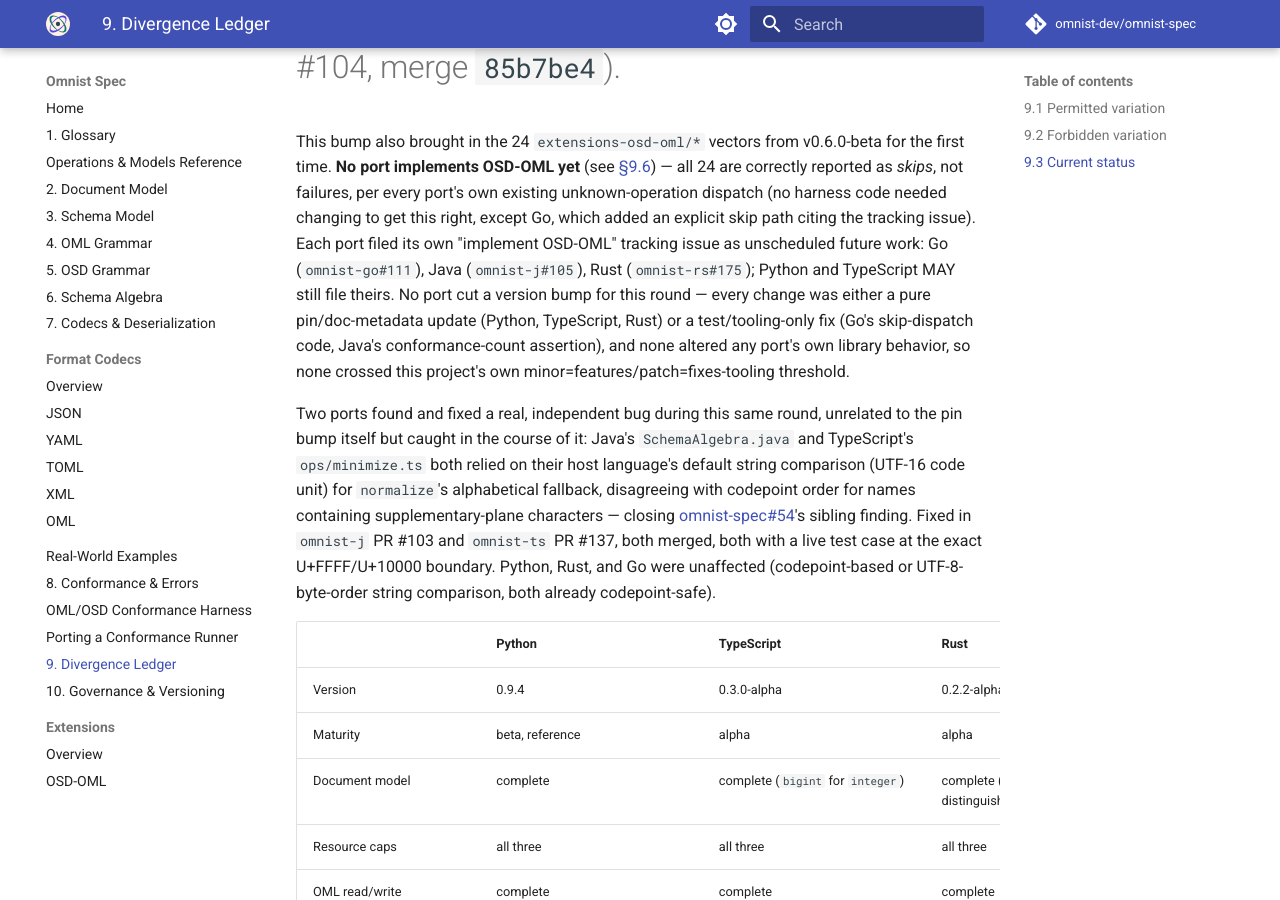
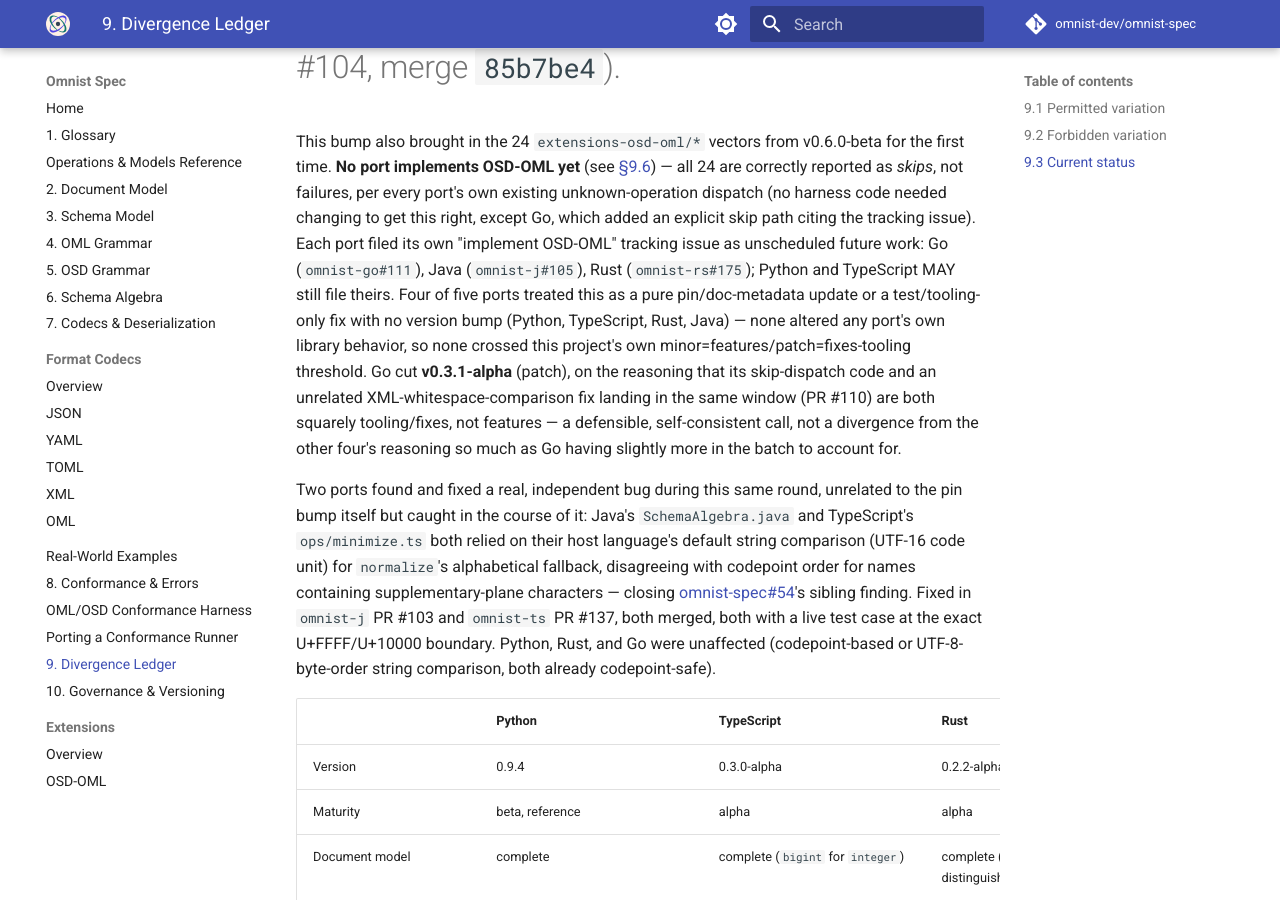
Before and after one commit to omnist-dev/omnist-spec, an MkDocs documentation site: the page built from docs/09-divergence-ledger.md, in a window 1280 px wide and 900 px high, scrolled down 2418 px. Built offline with MkDocs 1.6.1 and Material for MkDocs 9.7.7, drawn with Linux system fonts in a browser that asks for light colours; comment, search, counter and statistics services are not loaded.

Commit message:
Fix Go version to v0.3.1-alpha, per its own patch bump for this batch
Co-Authored-By: Claude Sonnet 5 <noreply@anthropic.com>

```diff
--- a/docs/09-divergence-ledger.md
+++ b/docs/09-divergence-ledger.md
@@ -114,12 +114,16 @@ not failures, per every port's own existing unknown-operation dispatch
 an explicit skip path citing the tracking issue). Each port filed its own
 "implement OSD-OML" tracking issue as unscheduled future work: Go
 (`omnist-go#111`), Java (`omnist-j#105`), Rust (`omnist-rs#175`); Python
-and TypeScript MAY still file theirs. No port cut a version bump for this round — every
-change was either a pure pin/doc-metadata update (Python, TypeScript,
-Rust) or a test/tooling-only fix (Go's skip-dispatch code, Java's
-conformance-count assertion), and none altered any port's own
+and TypeScript MAY still file theirs. Four of five ports treated this as a
+pure pin/doc-metadata update or a test/tooling-only fix with no version
+bump (Python, TypeScript, Rust, Java) — none altered any port's own
 library behavior, so none crossed this project's own
-minor=features/patch=fixes-tooling threshold.
+minor=features/patch=fixes-tooling threshold. Go cut **v0.3.1-alpha**
+(patch), on the reasoning that its skip-dispatch code and an unrelated
+XML-whitespace-comparison fix landing in the same window (PR #110) are
+both squarely tooling/fixes, not features — a defensible, self-consistent
+call, not a divergence from the other four's reasoning so much as Go
+having slightly more in the batch to account for.
 
 Two ports found and fixed a real, independent bug during this same round,
 unrelated to the pin bump itself but caught in the course of it: Java's
@@ -135,7 +139,7 @@ UTF-8-byte-order string comparison, both already codepoint-safe).
 
 | | Python | TypeScript | Rust | Go | Java |
 |---|---|---|---|---|---|
-| Version | 0.9.4 | 0.3.0-alpha | 0.2.2-alpha | 0.3.0-alpha | 0.2.2-alpha |
+| Version | 0.9.4 | 0.3.0-alpha | 0.2.2-alpha | 0.3.1-alpha | 0.2.2-alpha |
 | Maturity | beta, reference | alpha | alpha | alpha | alpha |
 | Document model | complete | complete (`bigint` for `integer`) | complete (all 7 kinds natively distinguished) | complete (all 7 kinds natively distinguished) | complete (all 7 kinds natively distinguished) |
 | Resource caps | all three | all three | all three | all three | all three |
```
